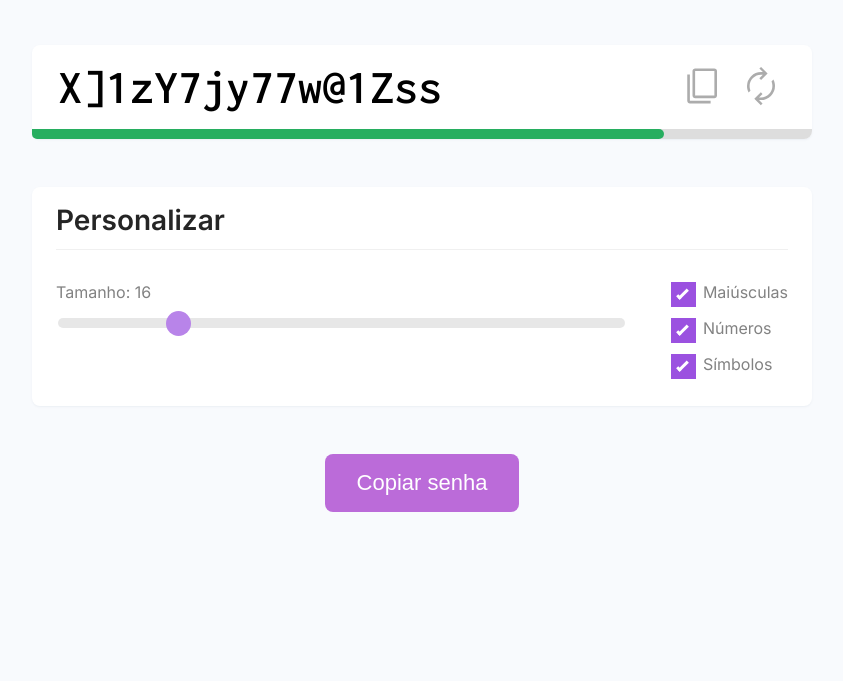
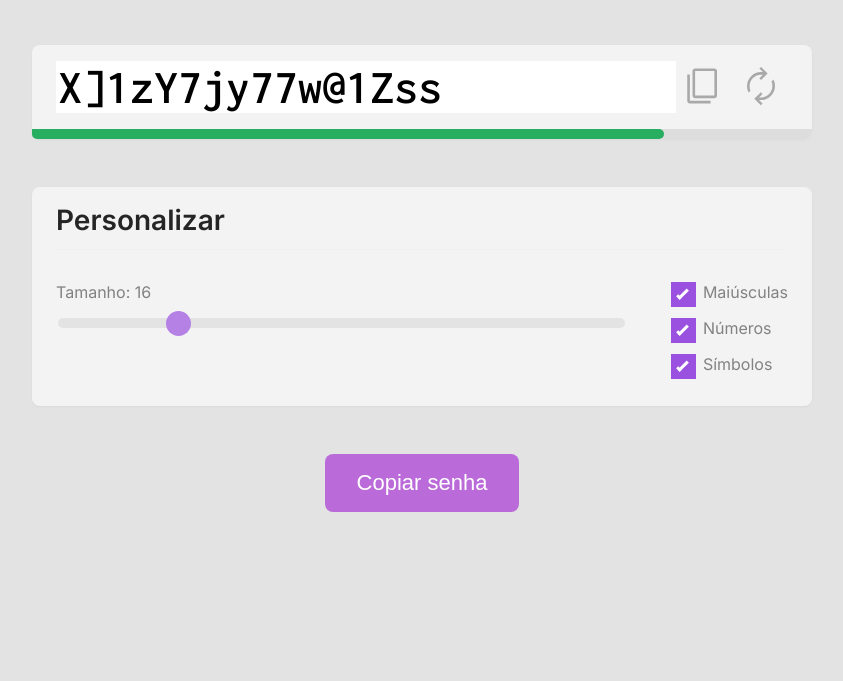
Before and after one commit to GabrielBacelarS/Gerador_de_senha, a plain HTML site: page index.html in a window 1280 px wide. Shown: the part 119-800 px from the top of the page, without its empty margins (218-1061 px from the left). Drawn offline with Linux system fonts and the light colour scheme.

Commit message:
alteração de paleta de cores

```diff
--- a/style.css
+++ b/style.css
@@ -1,5 +1,5 @@
 body {
-  background-color: #f8fafd;
+  background-color: #e3e3e3;
   font-family: "Inter", sans- serif;
   color: #252525;
   padding: 2rem;
@@ -25,7 +25,7 @@ main {
 }
 
 .box {
-  background: #fff;
+  background: #f3f3f3;
   box-shadow: 0 1px 2px rgba(132, 148, 165, 0.1);
   border-radius: 8px;
   margin-bottom: 3rem;
```
